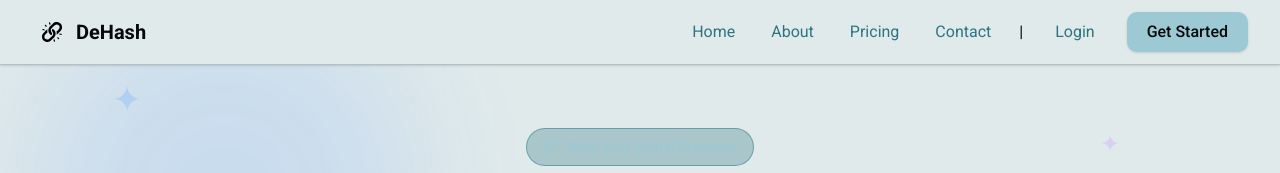
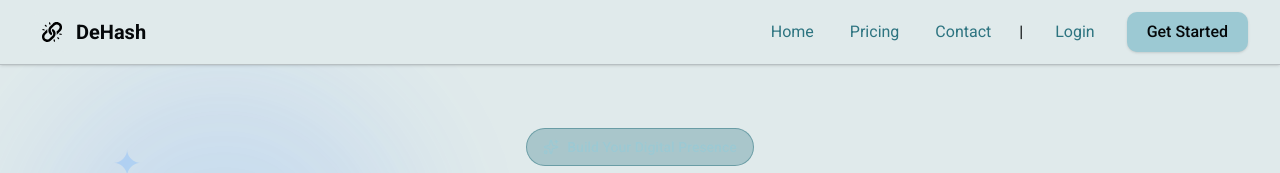
Before and after one commit to kamal-hosny/DeHash-URL-Shortener, a Next.js app: page / in a window 1280 px wide. Shown: the top 173 px of the page. Built offline with nearby package versions, Linux system fonts and the light colour scheme.

Commit message:
done pricing

```diff
--- a/app/(public)/layout.tsx
+++ b/app/(public)/layout.tsx
@@ -1,4 +1,4 @@
-import type { Metadata } from "next";
+
 import Navbar from "@/components/organisms/Navbar";
 import { ThemeProvider } from "@/providers/theme-provider";
 import Footer from "@/components/organisms/Footer";
@@ -17,7 +17,9 @@ export default function PublicLayout({
         disableTransitionOnChange
       >
         <Navbar />
+        <div className="pt-16">
         {children}
+        </div>
         <Footer />
       </ThemeProvider>
     </div>
--- a/components/molecules/home/Hero.tsx
+++ b/components/molecules/home/Hero.tsx
@@ -7,7 +7,7 @@ export default function Hero() {
   const [url, setUrl] = useState("");
 
   return (
-    <div className="relative pt-16">
+    <div className="relative">
       {/* particles */}
       <div className="absolute top-0 left-0 w-96 h-96 bg-blue-500/20 rounded-full blur-3xl animate-pulse"></div>
       <div className="absolute bottom-0 right-0 w-96 h-96 bg-purple-500/20 rounded-full blur-3xl animate-pulse delay-1000"></div>
--- a/components/organisms/Navbar.tsx
+++ b/components/organisms/Navbar.tsx
@@ -9,7 +9,6 @@ import Link from "../atoms/link";
 
 const NAV_LINKS = [
   { name: "Home", href: "/" },
-  { name: "About", href: "/about" },
   { name: "Pricing", href: "/pricing" },
   { name: "Contact", href: "/contact" },
 ];
```
Also changed, not shown: app/(public)/about/page.tsx (deleted).
